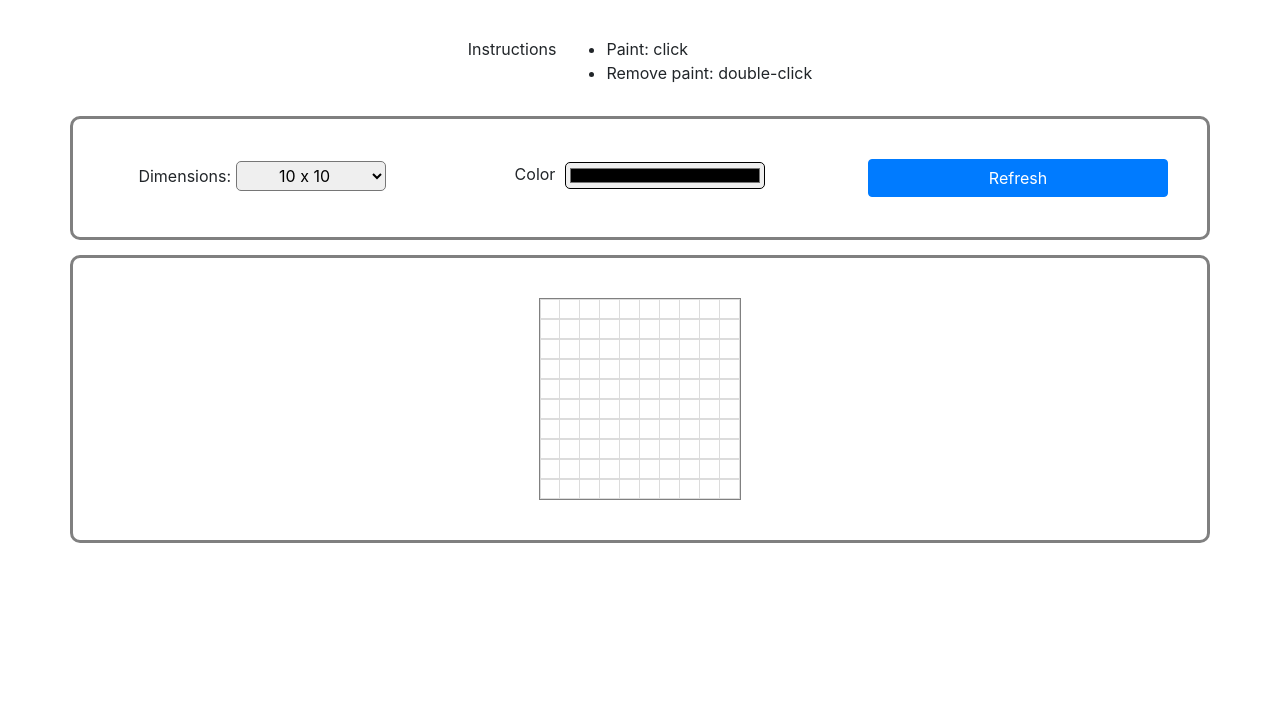
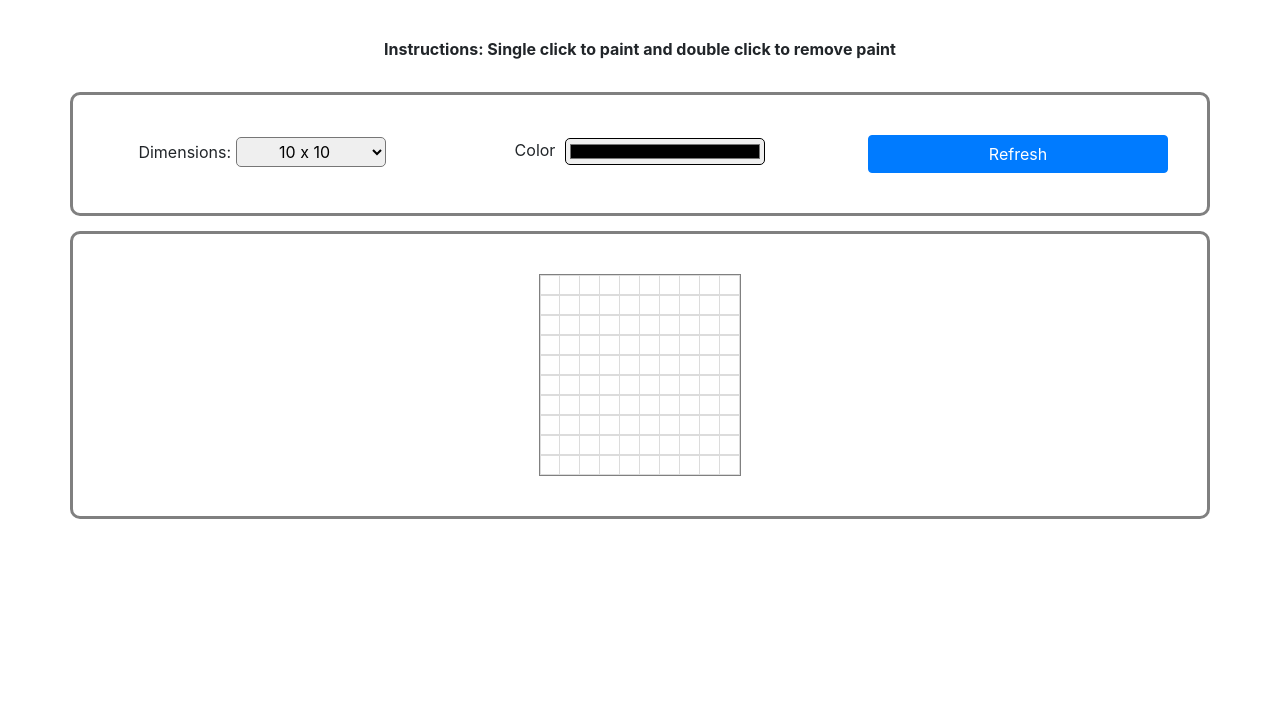
Before and after one commit to ysong27/GridArtPainter, a website with bundled scripts: page views/index.html in a window 1280 px wide. Shown: the part 99-800 px from the top of the page. Built offline with nearby package versions, Linux system fonts and the light colour scheme.

Commit message:
Add comments and frontend changes

```diff
--- a/public/css/style.css
+++ b/public/css/style.css
@@ -69,3 +69,7 @@
   border-radius: 10px;
   padding: 40px 0px 40px 0px;
 }
+
+#instructions-container > p {
+  font-weight: bold;
+}
--- a/public/js/block.js
+++ b/public/js/block.js
@@ -1,4 +1,5 @@
 
+// click to paint a block
 function paintBlockOnClick() {
     $(".block").on("click", function () {
         var colorCode = $("#palette").val();
@@ -6,6 +7,7 @@ function paintBlockOnClick() {
     });
 }
 
+// double click to remove paint from a block (paint the block white)
 function clearPaintBlockOnDoubleClick() {
     $(".block").on("dblclick", function () {
         $(this).css("background-color", "white");
--- a/public/js/index.js
+++ b/public/js/index.js
@@ -2,20 +2,21 @@ import newCanvas from "./canvas.js"
 
 
 $(document).ready(function () {
-  // new canvas
+
+  // draw a new canvas
   var dimension = $("#dimensions-select").val();
   newCanvas(dimension, dimension);
 
-  // on refresh button click
+  // on selecting dimensions, draw a new canvas
+  $("#dimensions-select").on("change", function () {
+    var dimension = $("#dimensions-select").val();
+    newCanvas(dimension, dimension);
+  });
+
+  // on clicking refresh button, draw a new canvas
   $("#refresh-button").on("click", function () {
     var dimension = $("#dimensions-select").val();
     newCanvas(dimension, dimension);
   });
 
-  // on selecting dimension size
-  $("#dimensions-select").on("change", function () {
-    var dimension = $("#dimensions-select").val();
-    newCanvas(dimension, dimension);
-  });
-
 });
--- a/views/index.html
+++ b/views/index.html
@@ -20,11 +20,7 @@
     </div>
     <div class="row">
       <div class="col-md-12" id="instructions-container">
-        <p>Instructions</p>
-        <ul>
-          <li>Paint: click</li>
-          <li>Remove paint: double-click</li>
-        </ul>
+        <p>Instructions: Single click to paint and double click to remove paint</p>
       </div>
     </div>
 
```
Also changed, not shown: public/css/canvas.css (added).
